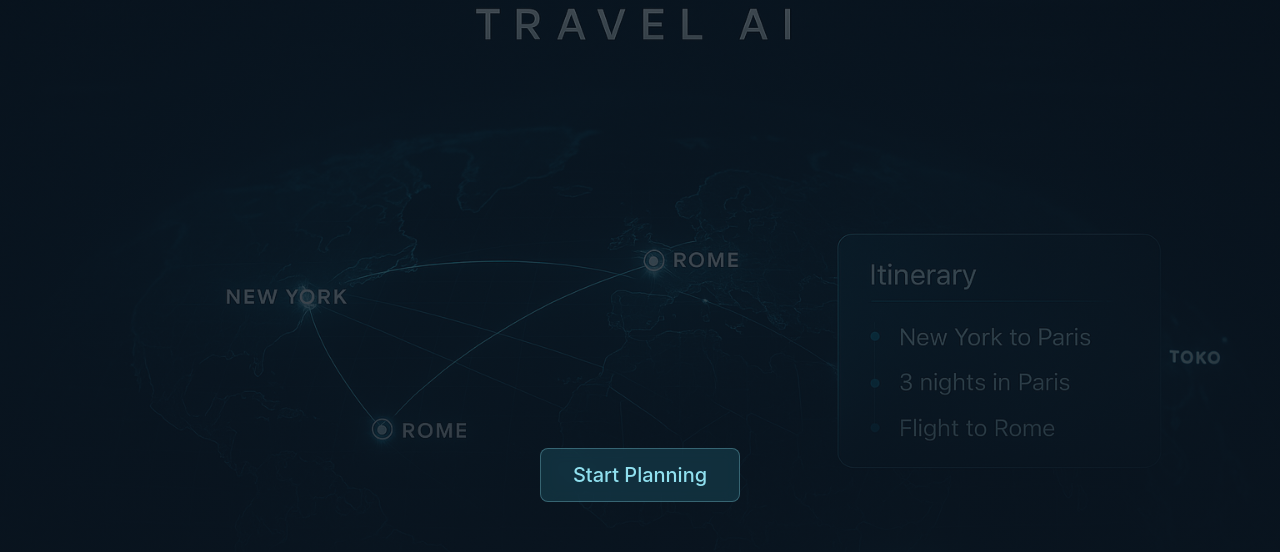
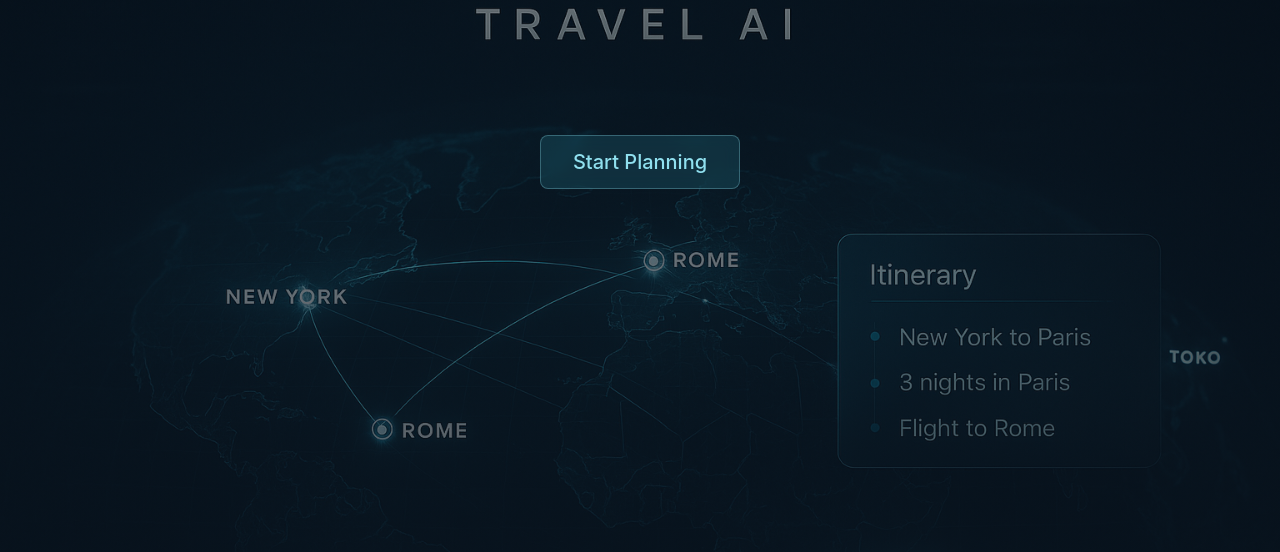
Before and after one commit to theproductcoach/app-20-aether-agent, a Next.js app: page / in a window 1280 px wide. Shown: the part 178-730 px from the top of the page. Built offline with nearby package versions, Linux system fonts and the light colour scheme.

Commit message:
Still need to fix desktop background image

```diff
--- a/src/app/page.module.css
+++ b/src/app/page.module.css
@@ -417,16 +417,17 @@ a.secondary {
   height: 100vh;
   position: relative;
   display: flex;
-  align-items: flex-end;
+  align-items: center;
   justify-content: center;
-  padding-bottom: 15vh;
+  padding-bottom: 0;
   background-image: url('/hero-bg.png');
   background-size: cover;
   background-position: center;
   background-repeat: no-repeat;
   background-color: #0a1520;
-  /* Fallback color */
-}
+  position: relative;
+  overflow: hidden;
+  }
 
 .heroOverlay {
   position: absolute;
@@ -435,8 +436,8 @@ a.secondary {
   width: 100%;
   height: 100%;
   background: linear-gradient(to bottom,
-      rgba(10, 21, 32, 0.7) 0%,
-      rgba(10, 21, 32, 0.85) 100%);
+        rgba(10, 21, 32, 0.5) 0%,
+          rgba(10, 21, 32, 0.7) 100%);
 }
 
 .heroContent {
@@ -448,6 +449,7 @@ a.secondary {
   width: 100%;
   max-width: var(--max-width);
   padding: 0 var(--spacing-unit);
+  margin-top: -15vh;
 }
 
 .heroButton {
@@ -483,8 +485,25 @@ a.secondary {
   background-position: center;
   background-repeat: no-repeat;
   background-color: #0a1520;
-  /* Fallback color */
+    /* Fallback color */
   scroll-margin-top: 0;
+  position: relative;
+    overflow: hidden;
+  }
+
+  .formSection::before {
+    content: '';
+    position: absolute;
+    top: 0;
+    left: 0;
+    width: 100%;
+    height: 100%;
+    background-image: url('/form-bg.png');
+    background-size: cover;
+    background-position: center;
+    background-repeat: no-repeat;
+    object-fit: cover;
+    object-position: center;
 }
 
 .formOverlay {
@@ -494,8 +513,8 @@ a.secondary {
   width: 100%;
   height: 100%;
   background: linear-gradient(to bottom,
-      rgba(10, 21, 32, 0.9) 0%,
-      rgba(10, 21, 32, 0.95) 100%);
+        rgba(10, 21, 32, 0.6) 0%,
+          rgba(10, 21, 32, 0.8) 100%);
 }
 
 .formContent {
```
